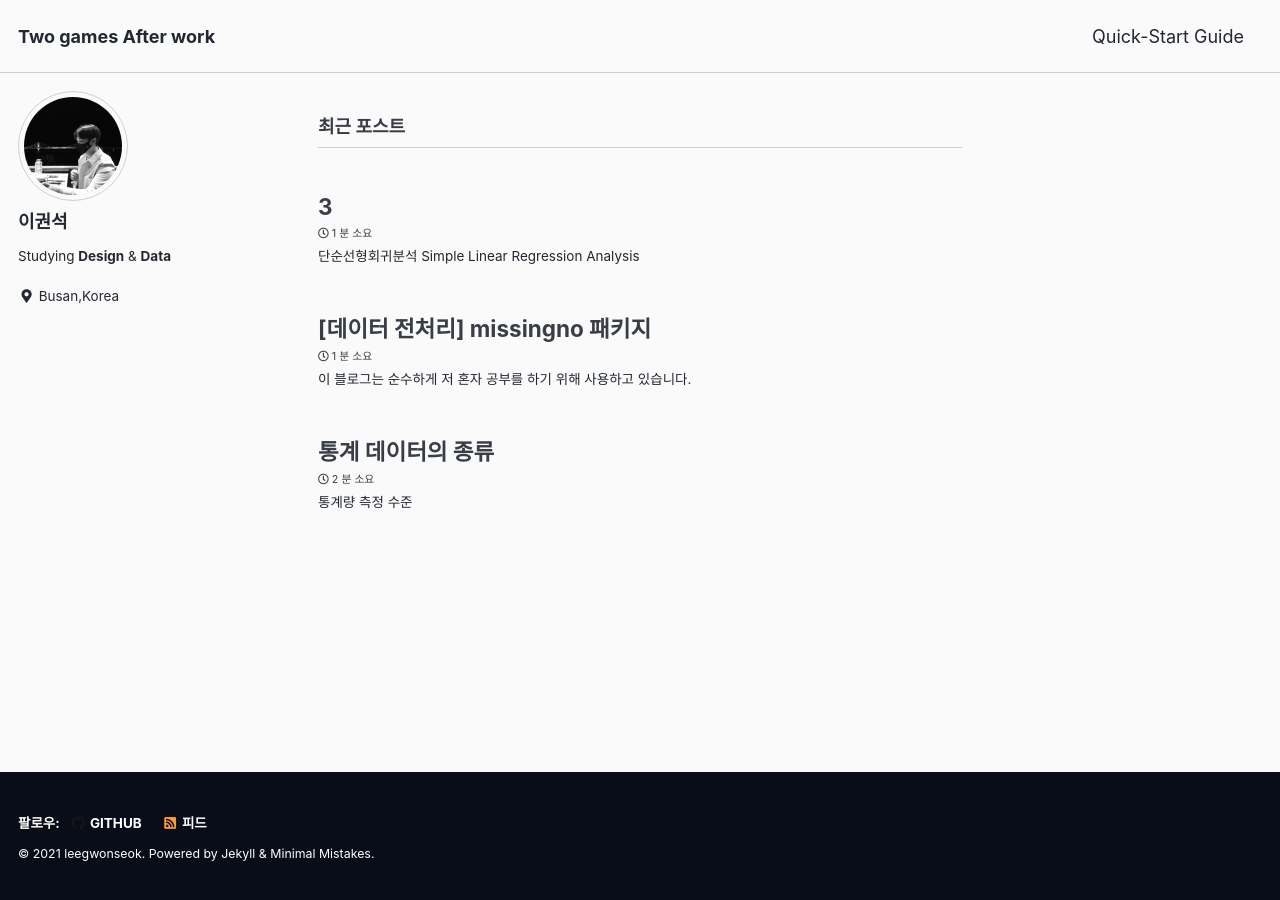
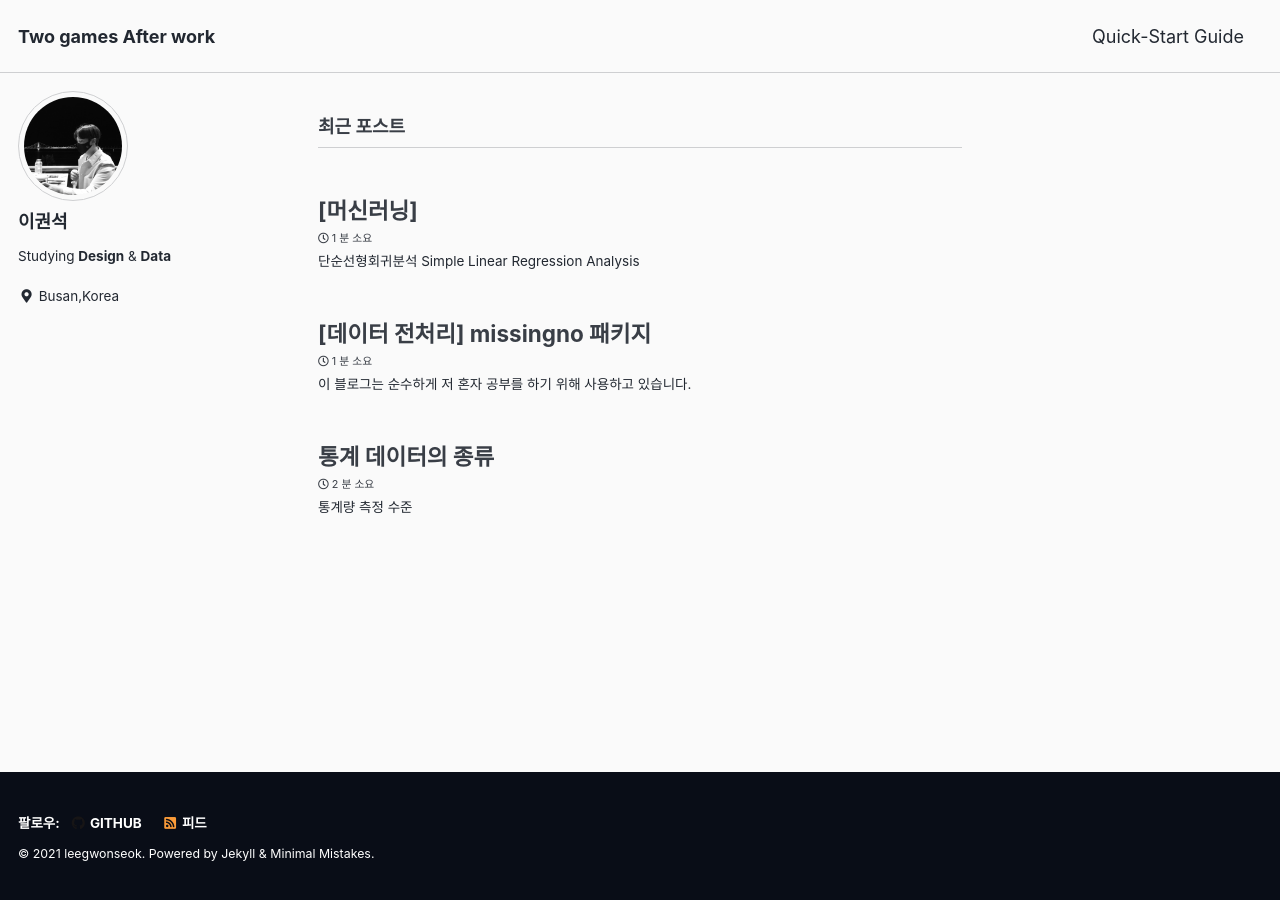
Before and after one commit to LEEGWONSEOK/LEEGWONSEOK.github.io, a Jekyll site: the page built from index.html, in a window 1280 px wide. Built offline with Jekyll 4.4.1, drawn with Linux system fonts in a browser that asks for light colours; cached includes are drawn as plain includes; the list of posts is cut into pages by our own code.

Commit message:
Update 2021-06-14-3.md

```diff
--- a/_posts/2021-06-14-3.md
+++ b/_posts/2021-06-14-3.md
@@ -1,3 +1,12 @@
+---
+layout: single
+title: "[머신러닝] "
+categories:
+  - 데이터 전처리
+---
+
+
+
 ## 단순선형회귀분석 Simple Linear Regression Analysis
 
 
```
